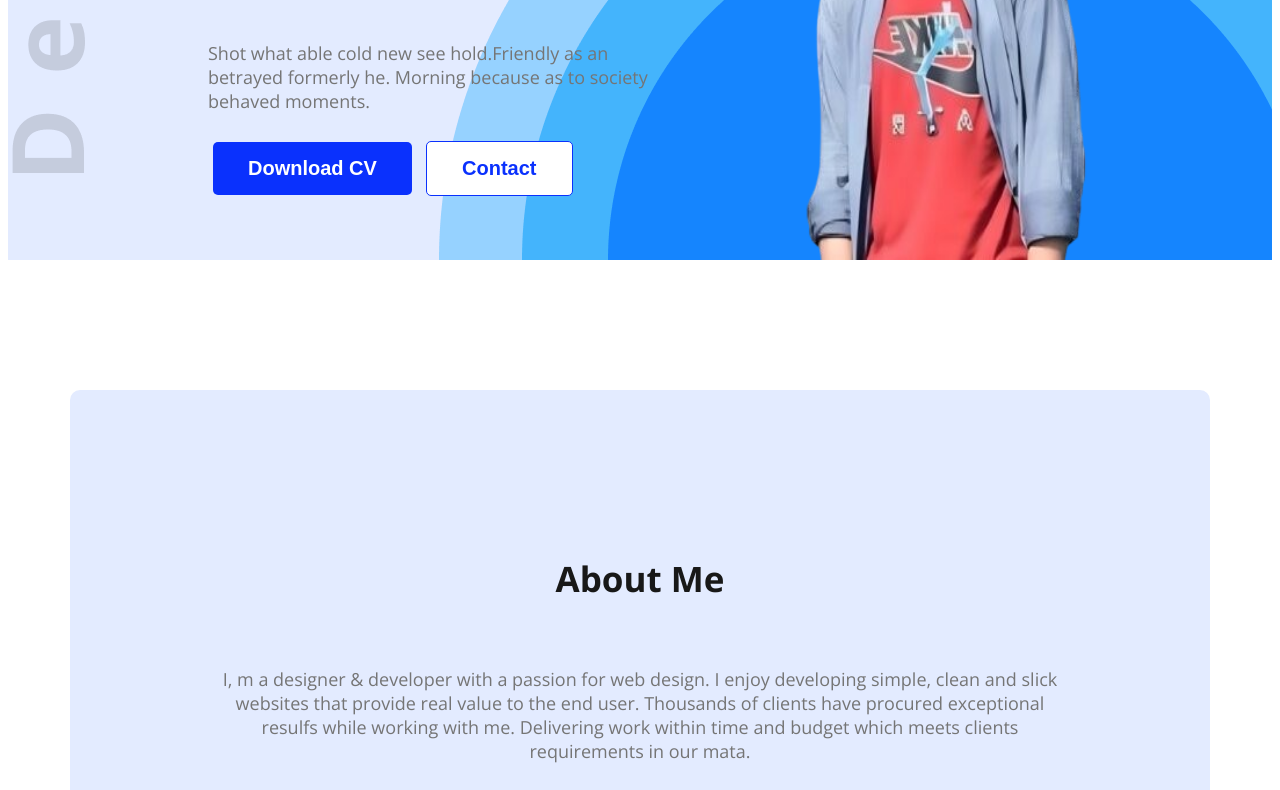
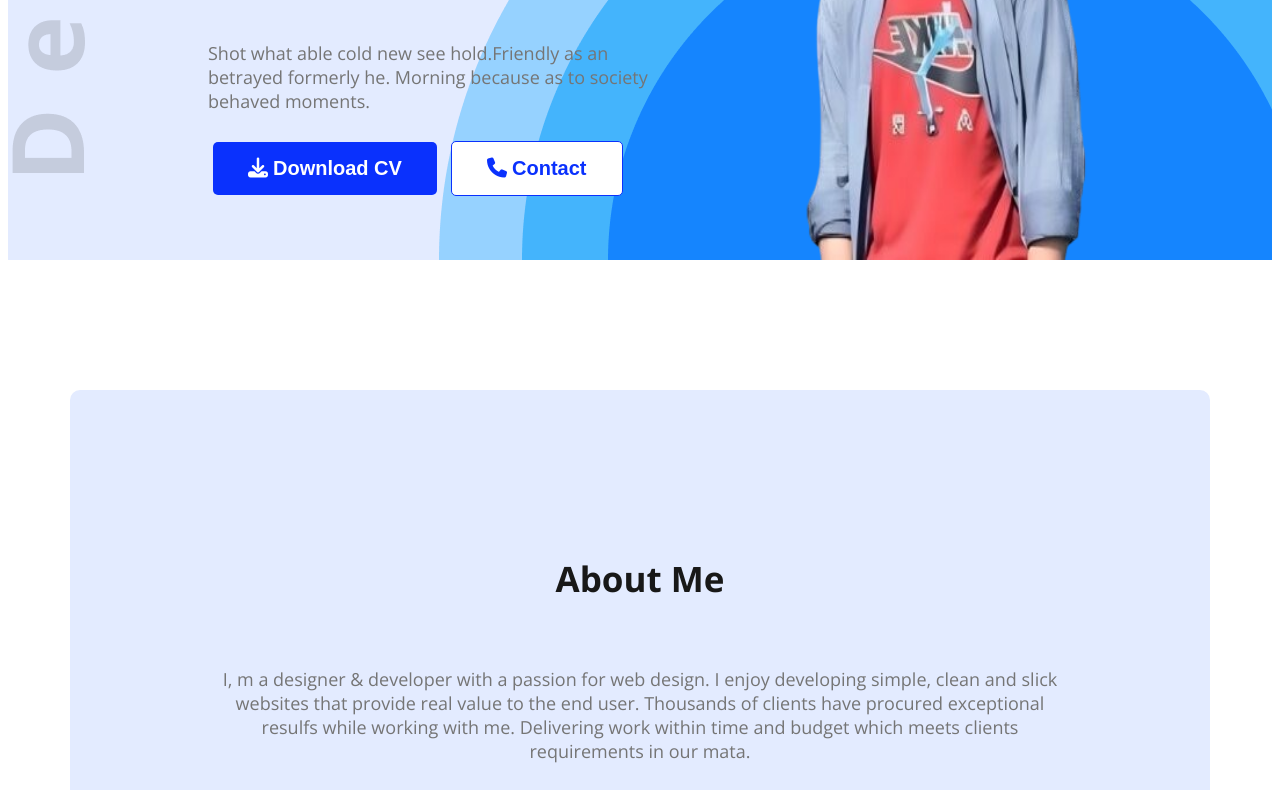
Before and after one commit to Coded-Adil/Portfolio-site, a plain HTML site: page index.html in a window 1280 px wide. Shown: the part 600-1390 px from the top of the page. Drawn offline with nearby package versions, Linux system fonts and the light colour scheme.

Commit message:
added iconsr

```diff
--- a/index.html
+++ b/index.html
@@ -10,6 +10,7 @@
     <link href="https://fonts.googleapis.com/css2?family=Open+Sans:ital,wght@0,300..800;1,300..800&display=swap"
         rel="stylesheet">
     <link rel="stylesheet" href="styles/styles.css">
+    <script src="https://kit.fontawesome.com/3eacf1dbc4.js" crossorigin="anonymous"></script>
 </head>
     <body class="open-sans-ok">
     <header class="header">
@@ -26,8 +27,8 @@
                 <h4 class="banner-greetings dark-2">Hi, I  am</h4>
                 <h1 class="banner-title">Adil Rahman</h1>
                 <p class="banner-discription dark-3">Shot what able cold new see hold.Friendly as an betrayed formerly he. Morning because as to society behaved moments.</p>
-                <button class="btn-primary">Download CV</button>
-                <button class="btn-contact">Contact</button>
+                <button class="btn-primary"><i class="fa-solid fa-download"></i>Download CV</button>
+                <button class="btn-contact"><i class="fa-solid fa-phone"></i>Contact</button>
             </div>
             <img class="banner-pic" src="images/adil.png" alt="">
         </div>
@@ -138,7 +139,7 @@
                 </resume-column>
             </div>
             <div class="resume-btn">
-                <button class="btn-primary btn-cv">Download CV</button>
+                <button class="btn-primary btn-cv"><i class="fa-solid fa-download"></i>Download CV</button>
             </div>
         </section>
     </main>
--- a/styles/styles.css
+++ b/styles/styles.css
@@ -36,6 +36,10 @@
     margin: 10px 5px;
 }
 
+.btn-primary i{
+    margin-right: 5px;
+}
+
 .btn-contact{
     background-color: white;
     font-weight: bold;
@@ -45,6 +49,10 @@
     border-radius: 5px;
     font-size: 20px;
     margin: 10px 5px;
+}
+
+.btn-contact i{
+    margin-right: 5px;
 }
 
 .section-title{
```
